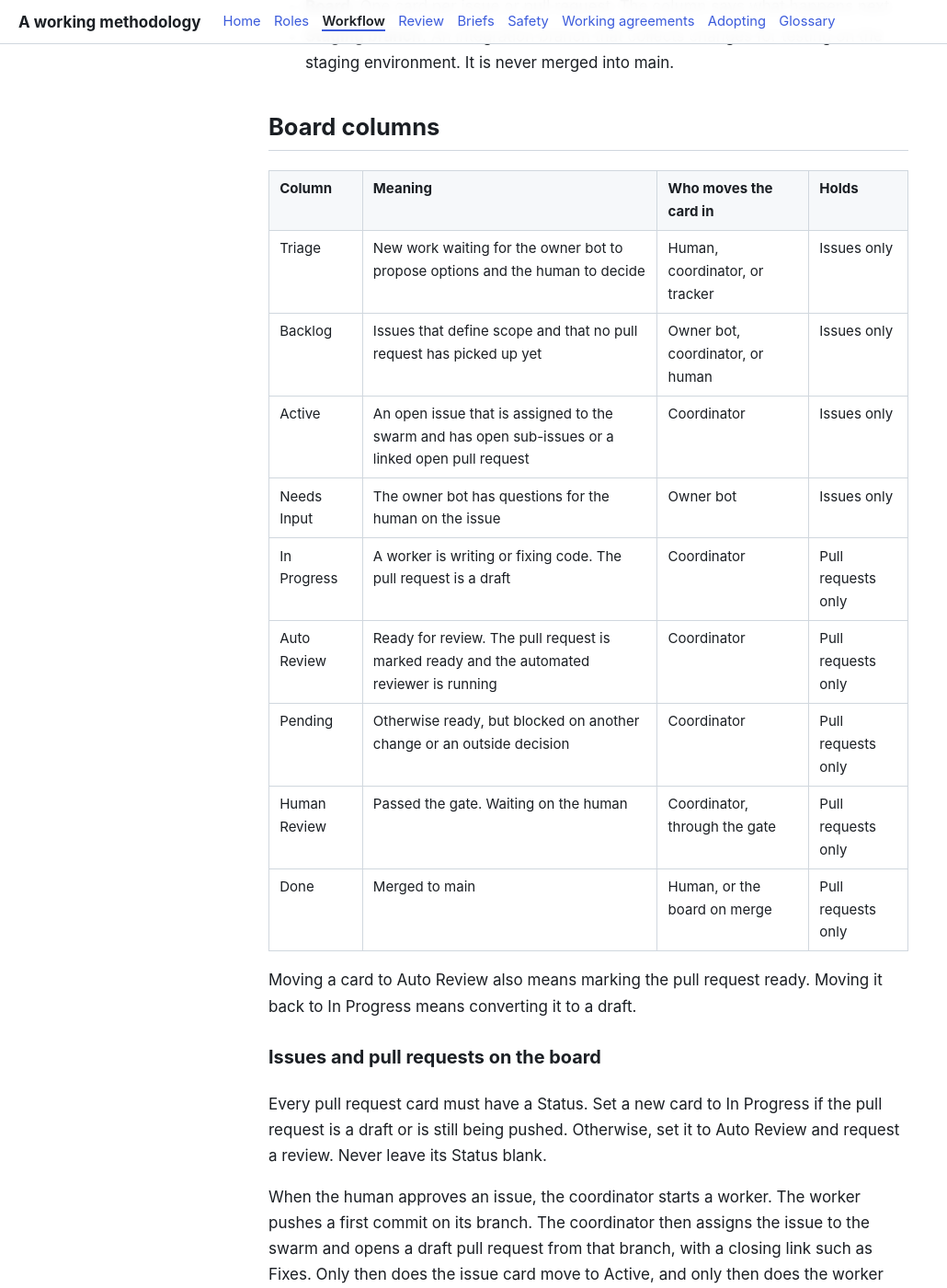
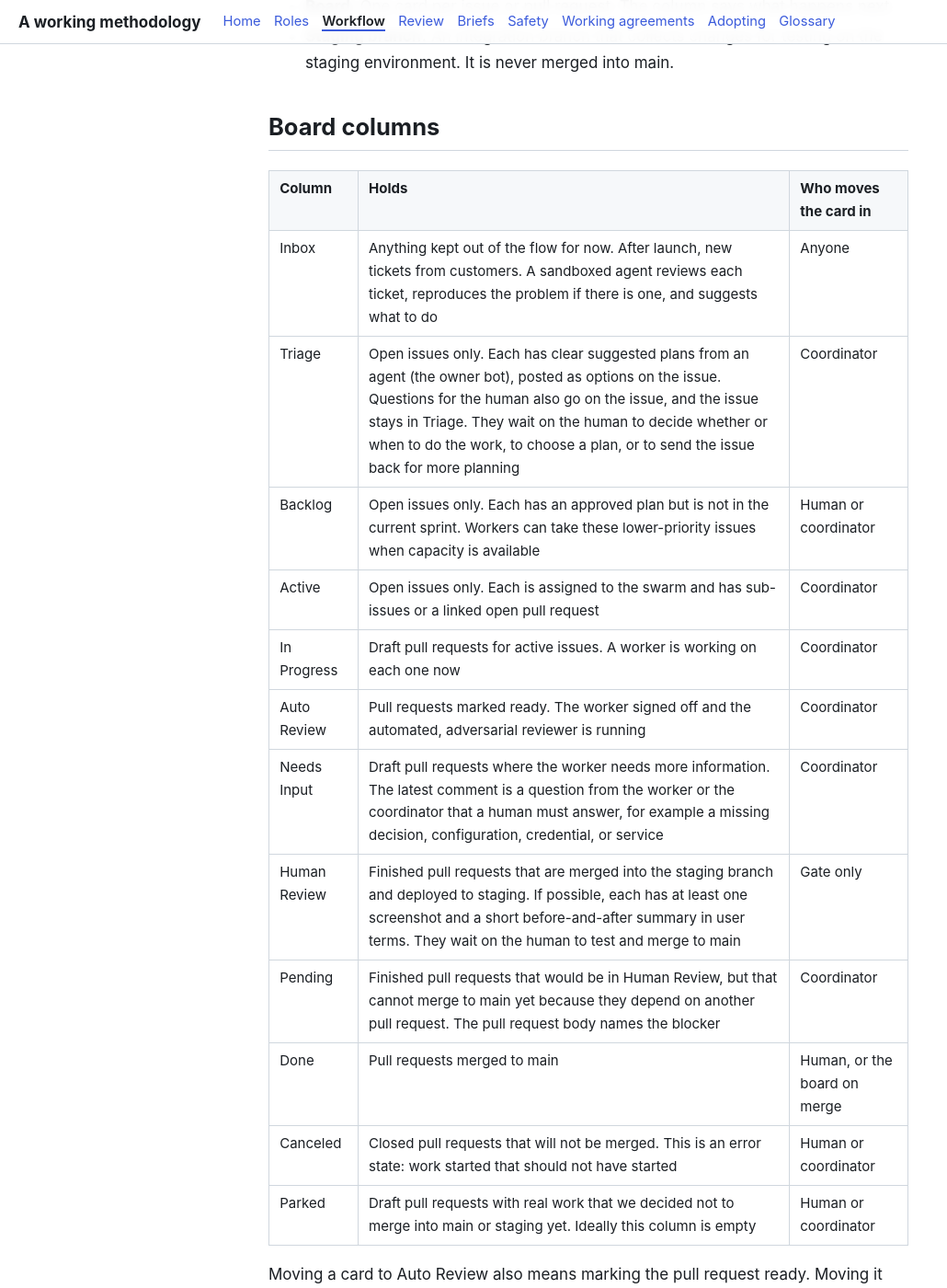
Before and after one commit to tangentcode/methodology, a Jekyll site: the page built from workflow.md, in a window 1280 px wide and 1400 px high, scrolled down 560 px. Shown: the whole window at 92% size, without its empty margins (0-1030 px from the left). Built offline with Jekyll 4.4.1, drawn with Linux system fonts in a browser that asks for light colours; our own code applies the rules of GitHub Pages for plain Markdown files; some of the changed text lies outside the part shown.

Commit message:
Board: adopt the standard column set, Inbox to Parked (#33) (#35)
* Board: adopt the standard column set, Inbox to Parked (#33)

* Keep issues in issue columns; route environment blockers to Needs Input

* Diagram: show Triage, Active, Needs Input and the Pending exit in the board figure

---------

Co-authored-by: tangentstorm <2150613+tangentstorm@users.noreply.github.com>

````diff
--- a/_includes/fig-board.html
+++ b/_includes/fig-board.html
@@ -1,4 +1,4 @@
 <figure class="diagram wide">
-  <a href="{{ '/assets/diagrams/board.svg' | relative_url }}"><img src="{{ '/assets/diagrams/board.svg' | relative_url }}" alt="Board flow: Triage to Needs Input when the owner bot has questions, or to Backlog when a brief is written; Needs Input back to Triage when the human answers; Backlog to Active when the issue is assigned to the swarm and its draft pull request opens with a closing link; the issue card stays in Active and the pull request card starts in In Progress; In Progress to Auto Review when the pre-check passes; Auto Review back to In Progress on a P1 or P2 finding, to Pending when blocked, to Human Review when clean, post-checked, deployed and verified on staging, with screenshots in the pull request; Pending back to Auto Review when the blocker clears; Human Review back to In Progress on requested changes or a late finding, or to Done when the human merges."></a>
+  <a href="{{ '/assets/diagrams/board.svg' | relative_url }}"><img src="{{ '/assets/diagrams/board.svg' | relative_url }}" alt="Board flow: Triage to Backlog when the human decides and a brief is written; Backlog to Active when the issue is assigned to the swarm and a draft pull request is opened; the pull request card starts in In Progress; In Progress to Needs Input when the worker asks a question, and back when the human answers; In Progress to Auto Review when the pre-check passes; Auto Review back to In Progress on a P1 or P2 finding, to Pending when blocked, to Human Review when clean and deployed and verified on staging; Pending to Human Review when the blocker merges and the gate passes; Human Review back to In Progress on requested changes or a late finding, or to Done when the human merges."></a>
   <figcaption>The board: what moves a card from one column to the next.</figcaption>
 </figure>
--- a/workflow.md
+++ b/workflow.md
@@ -10,23 +10,28 @@
 
 ## Board columns
 
-| Column | Meaning | Who moves the card in | Holds |
-|---|---|---|---|
-| Triage | New work waiting for the owner bot to propose options and the human to decide | Human, coordinator, or tracker | Issues only |
-| Backlog | Issues that define scope and that no pull request has picked up yet | Owner bot, coordinator, or human | Issues only |
-| Active | An open issue that is assigned to the swarm and has open sub-issues or a linked open pull request | Coordinator | Issues only |
-| Needs Input | The owner bot has questions for the human on the issue | Owner bot | Issues only |
-| In Progress | A worker is writing or fixing code. The pull request is a draft | Coordinator | Pull requests only |
-| Auto Review | Ready for review. The pull request is marked ready and the automated reviewer is running | Coordinator | Pull requests only |
-| Pending | Otherwise ready, but blocked on another change or an outside decision | Coordinator | Pull requests only |
-| Human Review | Passed the gate. Waiting on the human | Coordinator, through the gate | Pull requests only |
-| Done | Merged to main | Human, or the board on merge | Pull requests only |
+| Column | Holds | Who moves the card in |
+|---|---|---|
+| Inbox | Anything kept out of the flow for now. After launch, new tickets from customers. A sandboxed agent reviews each ticket, reproduces the problem if there is one, and suggests what to do | Anyone |
+| Triage | Open issues only. Each has clear suggested plans from an agent (the owner bot), posted as options on the issue. Questions for the human also go on the issue, and the issue stays in Triage. They wait on the human to decide whether or when to do the work, to choose a plan, or to send the issue back for more planning | Coordinator |
+| Backlog | Open issues only. Each has an approved plan but is not in the current sprint. Workers can take these lower-priority issues when capacity is available | Human or coordinator |
+| Active | Open issues only. Each is assigned to the swarm and has sub-issues or a linked open pull request | Coordinator |
+| In Progress | Draft pull requests for active issues. A worker is working on each one now | Coordinator |
+| Auto Review | Pull requests marked ready. The worker signed off and the automated, adversarial reviewer is running | Coordinator |
+| Needs Input | Draft pull requests where the worker needs more information. The latest comment is a question from the worker or the coordinator that a human must answer, for example a missing decision, configuration, credential, or service | Coordinator |
+| Human Review | Finished pull requests that are merged into the staging branch and deployed to staging. If possible, each has at least one screenshot and a short before-and-after summary in user terms. They wait on the human to test and merge to main | Gate only |
+| Pending | Finished pull requests that would be in Human Review, but that cannot merge to main yet because they depend on another pull request. The pull request body names the blocker | Coordinator |
+| Done | Pull requests merged to main | Human, or the board on merge |
+| Canceled | Closed pull requests that will not be merged. This is an error state: work started that should not have started | Human or coordinator |
+| Parked | Draft pull requests with real work that we decided not to merge into main or staging yet. Ideally this column is empty | Human or coordinator |
 
-Moving a card to Auto Review also means marking the pull request ready. Moving it back to In Progress means converting it to a draft.
+Moving a card to Auto Review also means marking the pull request ready. Moving it back to In Progress or Needs Input means converting it to a draft.
 
 ### Issues and pull requests on the board
 
 Every pull request card must have a Status. Set a new card to In Progress if the pull request is a draft or is still being pushed. Otherwise, set it to Auto Review and request a review. Never leave its Status blank.
+
+Issues and pull requests use different columns. Issues go in Inbox, Triage, Backlog and Active. Pull requests go in every column from In Progress to Parked. Do not remove an issue card when a pull request links it: the issue moves to Active and stays there while the pull request is open. When the human merges the pull request, close the issue, take it out of Active, and delete the branch. When the blocker of a Pending pull request merges, the coordinator updates the pull request and moves it on to Human Review through the gate.
 
 When the human approves an issue, the coordinator starts a worker. The worker pushes a first commit on its branch. The coordinator then assigns the issue to the swarm and opens a draft pull request from that branch, with a closing link such as Fixes. Only then does the issue card move to Active, and only then does the worker continue. The issue never sits in Active without that link. A "Part of" mention is not a link.
 
@@ -38,15 +43,15 @@ An issue with no pull request and no open sub-issues never goes in Human Review,
 
 ```mermaid
 flowchart LR
-    T[Triage] -->|owner bot has questions| NI[Needs Input]
-    T -->|brief written| B[Backlog]
-    NI -->|human answers| T
+    T[Triage] -->|human decides, brief written| B[Backlog]
     B -->|assigned to the swarm, draft PR opened| AC[Active]
     AC -.->|PR card starts here| IP[In Progress]
+    IP -->|worker asks a question| NI[Needs Input]
+    NI -->|human answers| IP
     IP -->|coordinator pre-check passes| AR[Auto Review]
     AR -->|P1 or P2 finding| IP
     AR -->|blocked on another change| P[Pending]
-    P -->|blocker cleared| AR
+    P -->|blocker merged, PR updated, gate passes| HR
     AR -->|clean, post-check passes, deployed and verified on staging, screenshots in PR| HR[Human Review]
     HR -->|human requests changes| IP
     HR -->|late finding| IP
@@ -71,7 +76,7 @@ Work starts as an issue in Triage. The owner bot comments on the issue with opti
 
 The owner bot then either:
 
-1. Moves the card to Needs Input and posts its questions on the issue, or
+1. Posts its questions on the issue and leaves the card in Triage, or
 2. Writes a brief and moves the card to Backlog. The coordinator launches a coding worker from that brief. The worker branches from main with the pull request base set to main.
 
 Parked items stay parked until the human says otherwise. Product choices belong to the owner bot; the coordinator does not invent them.
@@ -79,7 +84,7 @@ Parked items stay parked until the human says otherwise. Product choices belong
 ## The loop
 
 1. An issue lands in Triage. The owner bot proposes options. The human decides in a comment.
-2. The owner bot writes a brief (or asks for clarification in Needs Input first). The coordinator starts a worker. The worker cuts a branch from main, pushes a first commit, and stops.
+2. The owner bot writes a brief (or first asks questions on the issue in Triage). The coordinator starts a worker. The worker cuts a branch from main, pushes a first commit, and stops.
 3. The coordinator opens a draft pull request from that branch against main, with a closing link, assigns the issue to the swarm, and moves the issue card to Active. The pull request card moves to In Progress. The issue never sits in Active without a link. Then the worker pushes code with tests to the pull request.
 4. The coordinator runs its pre-review check (see [review.md](review.md)).
 5. The coordinator marks the pull request ready, moves the card to Auto Review, and requests an automated review.
@@ -105,7 +110,7 @@ An issue is ready for a worker when:
 - It states the goal, the approach, and what is out of scope.
 - It has acceptance criteria someone can check.
 - The human's stated choices are written into it.
-- It does not depend on unmerged work, or the dependency is named and the issue waits in Backlog until that work merges.
+- It does not depend on unmerged work, or the dependency is named in the issue. If its finished pull request still waits on that work, the pull request card waits in Pending.
 
 ## Definition of done
 
@@ -132,6 +137,8 @@ A change that is otherwise ready but waits on another change goes to Pending, no
 
 Each time a pull request merges, the coordinator's automation looks for Pending cards that list it or the issue it closes. When all of a card's blockers have merged, the coordinator rebases or merges main into the branch, moves the card out of Pending, tells the worker to resume, and continues the loop. When a Backlog issue's blockers have all merged, the coordinator reports that it is unblocked and ready for a worker. The periodic scan treats a Pending card whose blockers have all merged as a stall, not as a wait, and reports any Backlog issue whose blockers have all merged.
 
+A change that waits on a person or on the environment, such as a decision, missing configuration, credentials, or a service that staging lacks, does not go to Pending. Convert the pull request to a draft, move the card to Needs Input, and post a comment that names what is missing and who must provide it. When the answer or the missing item arrives, the loop resumes as described in the gate in [review.md](review.md).
+
 A block must point one way. Sometimes a change can't show its evidence on its own. For example, it adds code that nothing on screen uses yet, so the screenshot has to come from the follow-up change that uses it. Then the follow-up must not wait for the first change to merge, because the first change can't reach Human Review without that evidence. That is a circular wait, and both changes sit idle. Instead:
 
 - The follow-up starts at once. Its branch is cut from main, with the first change's branch merged into it. Its pull request targets main and names the first change as its blocker.
````
Also changed, not shown: README.md (+1 -1 lines), adopting.md (+17 -12 lines), glossary.md (+3 -3 lines), review.md (+1 -1 lines), roles.md (+1 -1 lines), assets/diagrams/board.svg, assets/diagrams/loop.svg, 1 other file.
